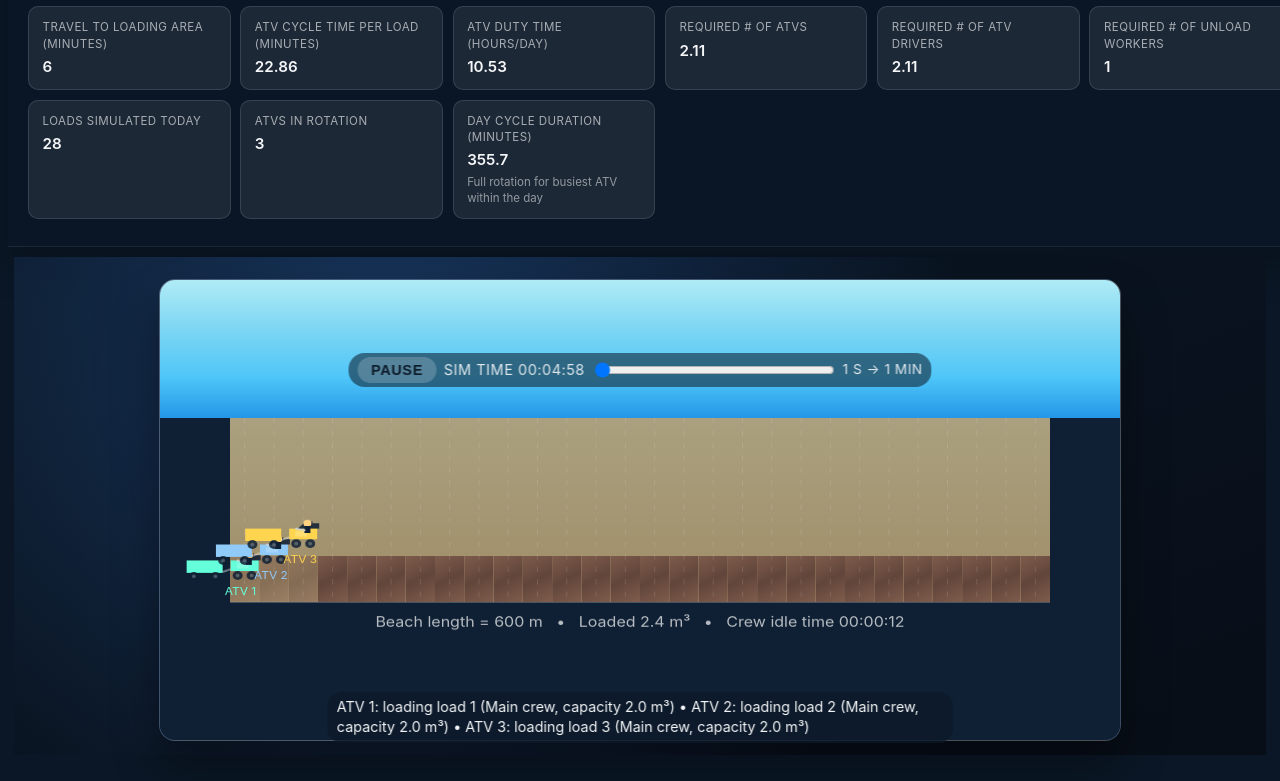
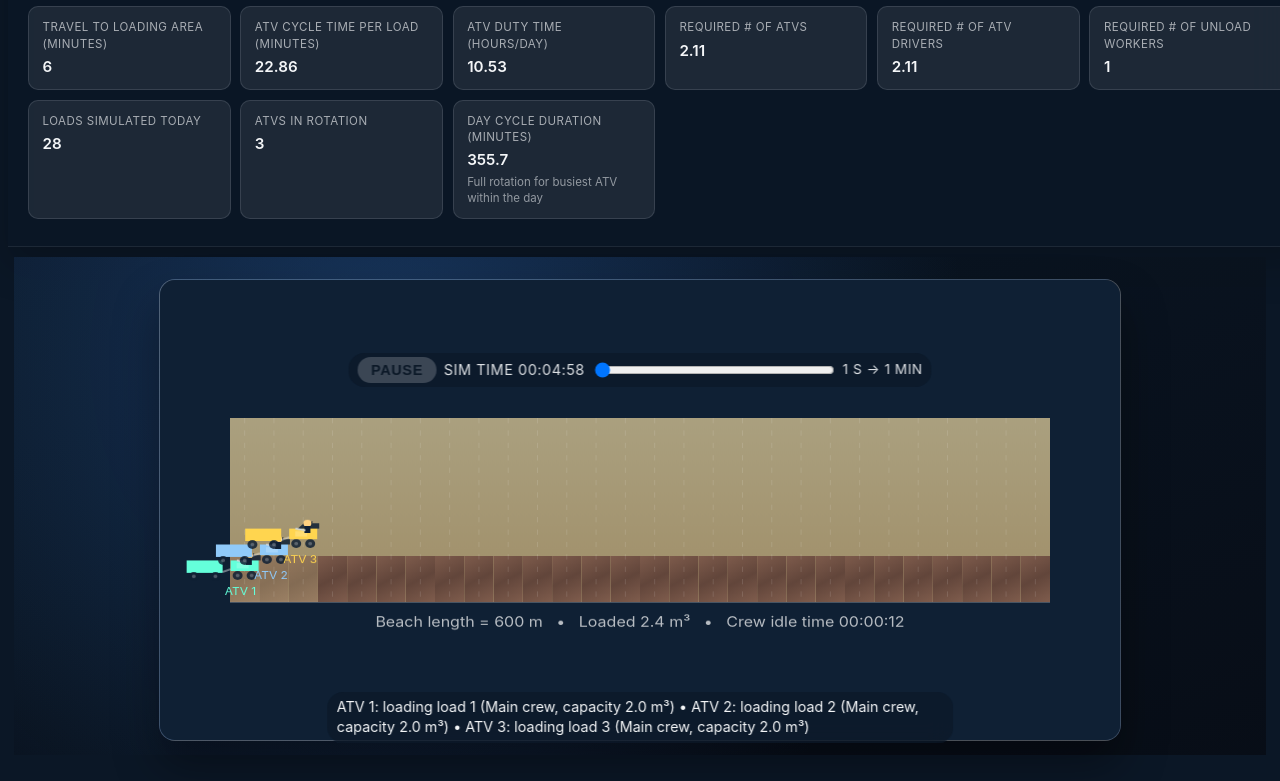
Before and after one commit to alexmalison/hmb-sargassum-beach-cleaning-viz, a website built with Vite: page index.html in a window 1280 px wide. Shown: the part 541-1322 px from the top of the page. Built offline with nearby package versions, Linux system fonts and the light colour scheme.

Commit message:
Restore dark sky above beach

```diff
--- a/src/main.js
+++ b/src/main.js
@@ -945,12 +945,7 @@ function createAnimator(canvas, timeLabel, detailsLabel) {
     ctx.fillStyle = '#0f2034';
     ctx.fillRect(0, 0, width, height);
 
-    const oceanGrad = ctx.createLinearGradient(0, 0, 0, beachTop);
-    oceanGrad.addColorStop(0, 'rgba(183, 244, 255, 0.96)');
-    oceanGrad.addColorStop(0.35, 'rgba(133, 226, 255, 0.94)');
-    oceanGrad.addColorStop(0.7, 'rgba(82, 204, 255, 0.97)');
-    oceanGrad.addColorStop(1, 'rgba(36, 152, 233, 0.99)');
-    ctx.fillStyle = oceanGrad;
+    ctx.fillStyle = '#0f2034';
     ctx.fillRect(0, 0, width, beachTop);
 
     const sandGrad = ctx.createLinearGradient(0, beachTop, 0, beachBottom);
```
Also changed, not shown: dist/assets/index-BzULpZze.js (added), dist/index.html.
